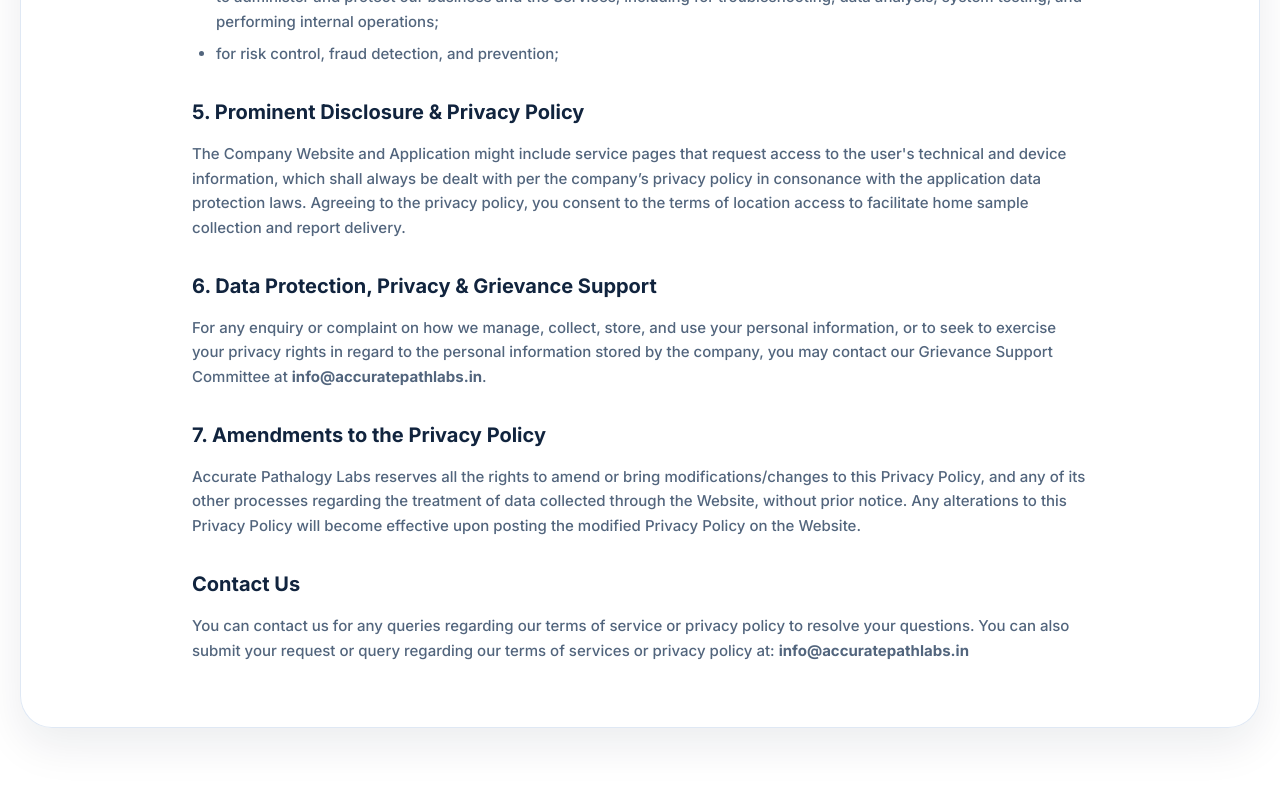
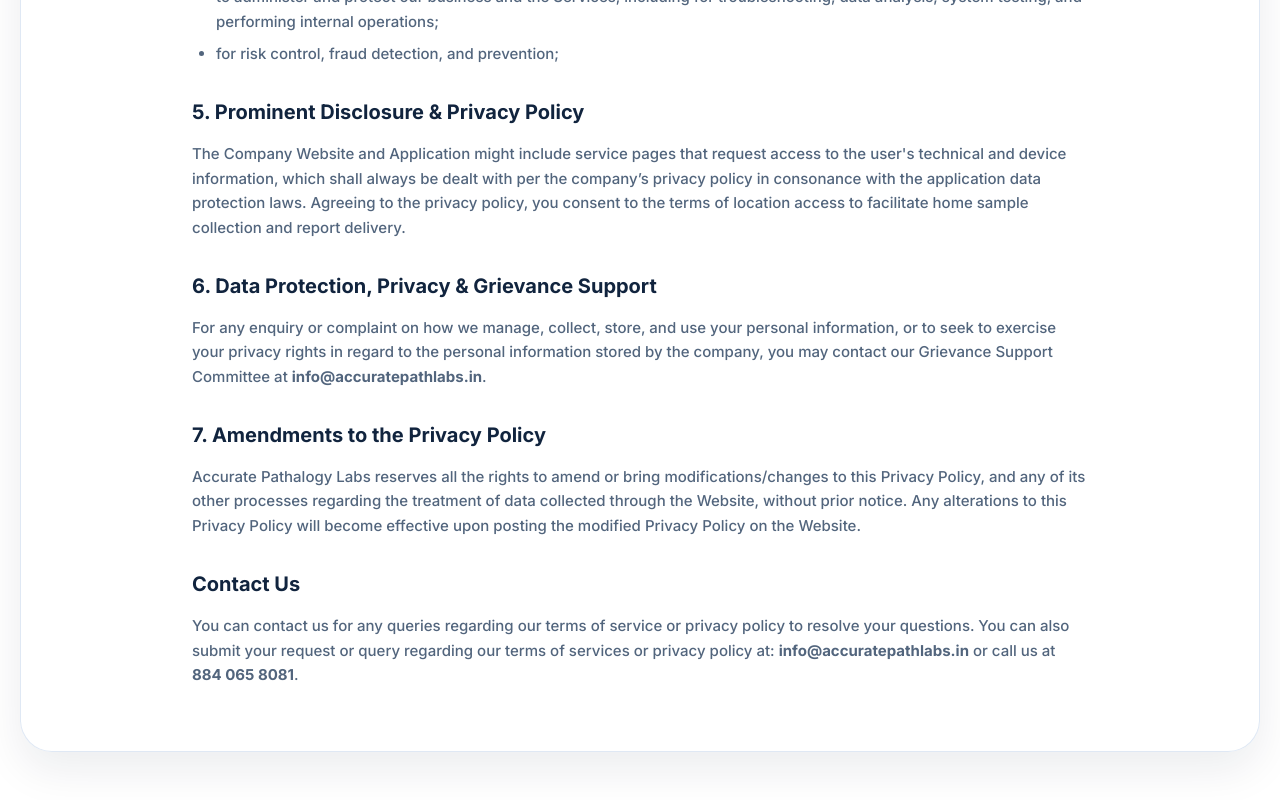
Before and after one commit to infratechai-aman/AccuratePathalogyLaboratory, a Next.js app: page /privacy-policy in a window 1280 px wide. Shown: the part 1581-2381 px from the top of the page. Built offline with nearby package versions, Linux system fonts and the light colour scheme.

Commit message:
Update Privacy Policy contact info and final polish

```diff
--- a/src/app/privacy-policy/page.tsx
+++ b/src/app/privacy-policy/page.tsx
@@ -94,7 +94,7 @@
             <section>
               <h2 className="text-xl font-bold text-[#11243E] mb-4">Contact Us</h2>
               <p className="mb-4">
-                You can contact us for any queries regarding our terms of service or privacy policy to resolve your questions. You can also submit your request or query regarding our terms of services or privacy policy at: <strong>info@accuratepathlabs.in</strong>
+                You can contact us for any queries regarding our terms of service or privacy policy to resolve your questions. You can also submit your request or query regarding our terms of services or privacy policy at: <strong>info@accuratepathlabs.in</strong> or call us at <strong>884 065 8081</strong>.
               </p>
             </section>
           </div>
```
